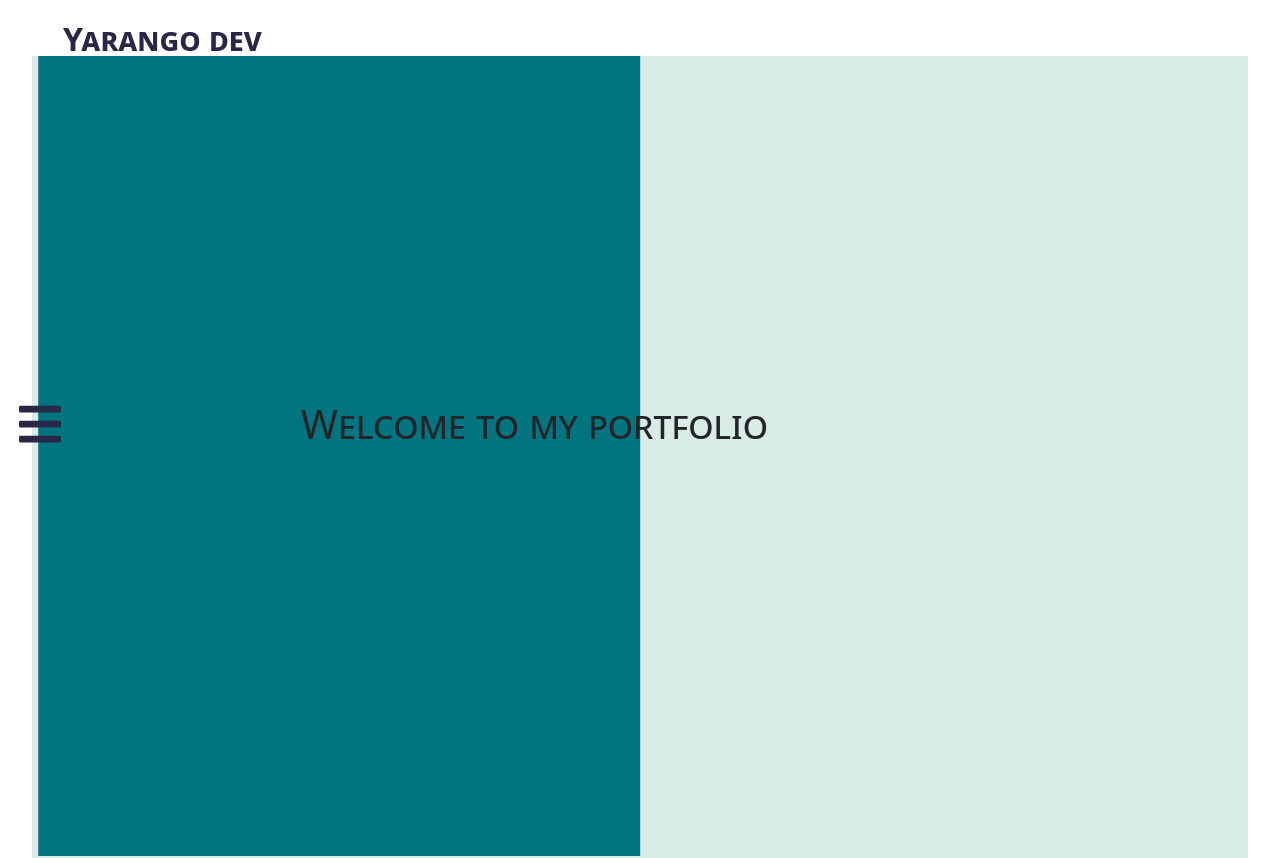
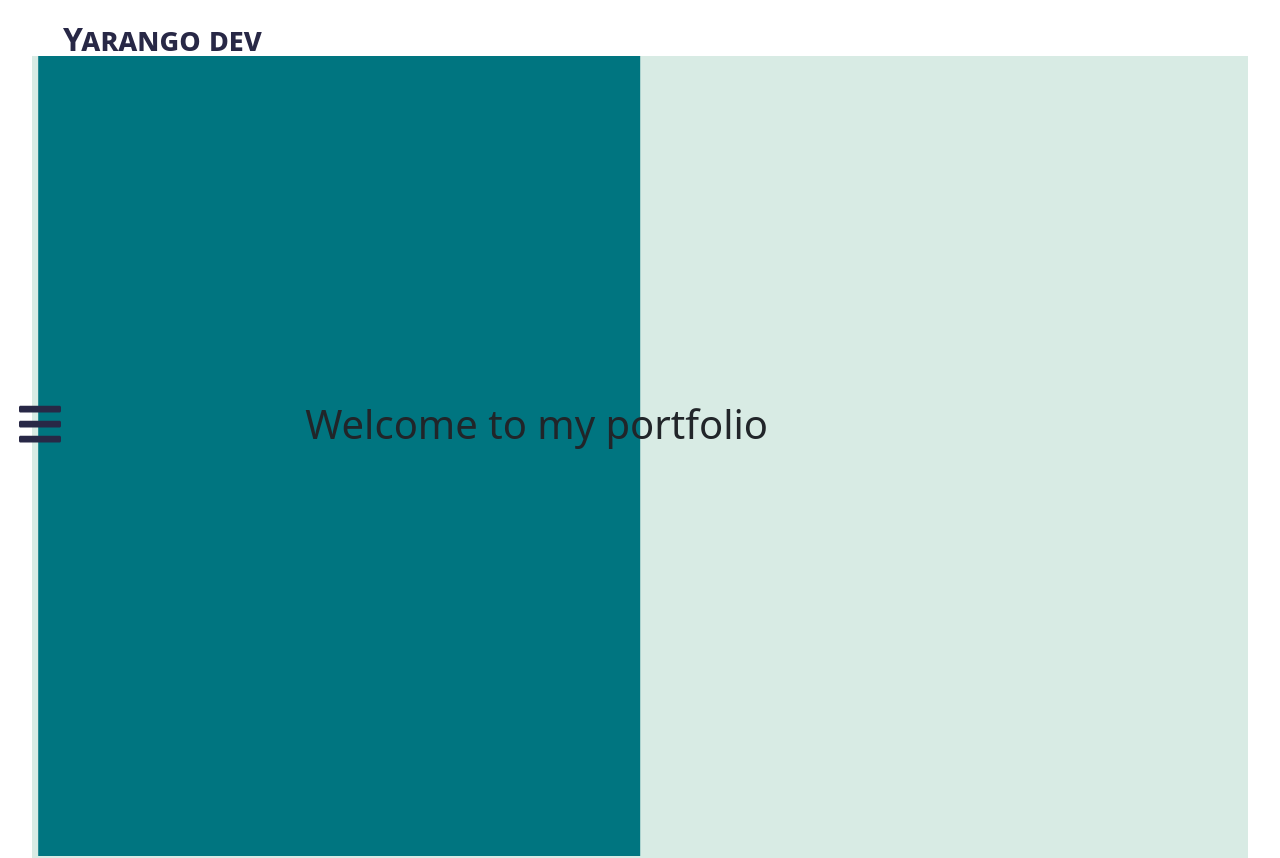
Before and after one commit to yarango582/Portfolio-YarangoDev.v2, a React (Create React App) app: page / in a window 1280 px wide. Shown: the top 858 px of the page. Built offline with nearby package versions, Linux system fonts and the light colour scheme.

Commit message:
avance 1

```diff
--- a/src/components/Banner/Banner.css
+++ b/src/components/Banner/Banner.css
@@ -75,7 +75,3 @@
     top: 50%;
     z-index: 1;
 }
-
-.banner-out-text >h1 {
-    font-variant: small-caps;
-}
--- a/src/components/Banner/Presentation/Presentation.css
+++ b/src/components/Banner/Presentation/Presentation.css
@@ -1,5 +1,4 @@
 
 .container__title {
     color: var(--colorThrid);
-    font-variant: small-caps;
 }
```
